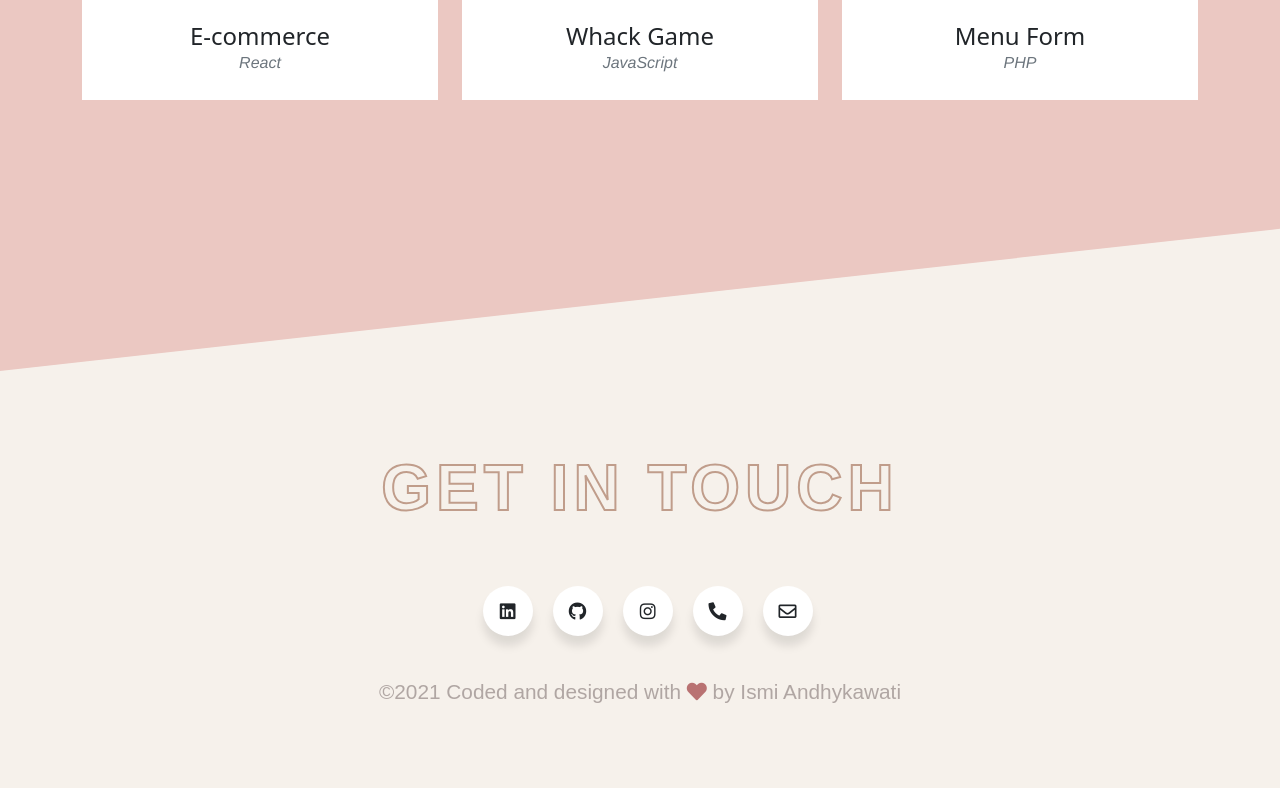
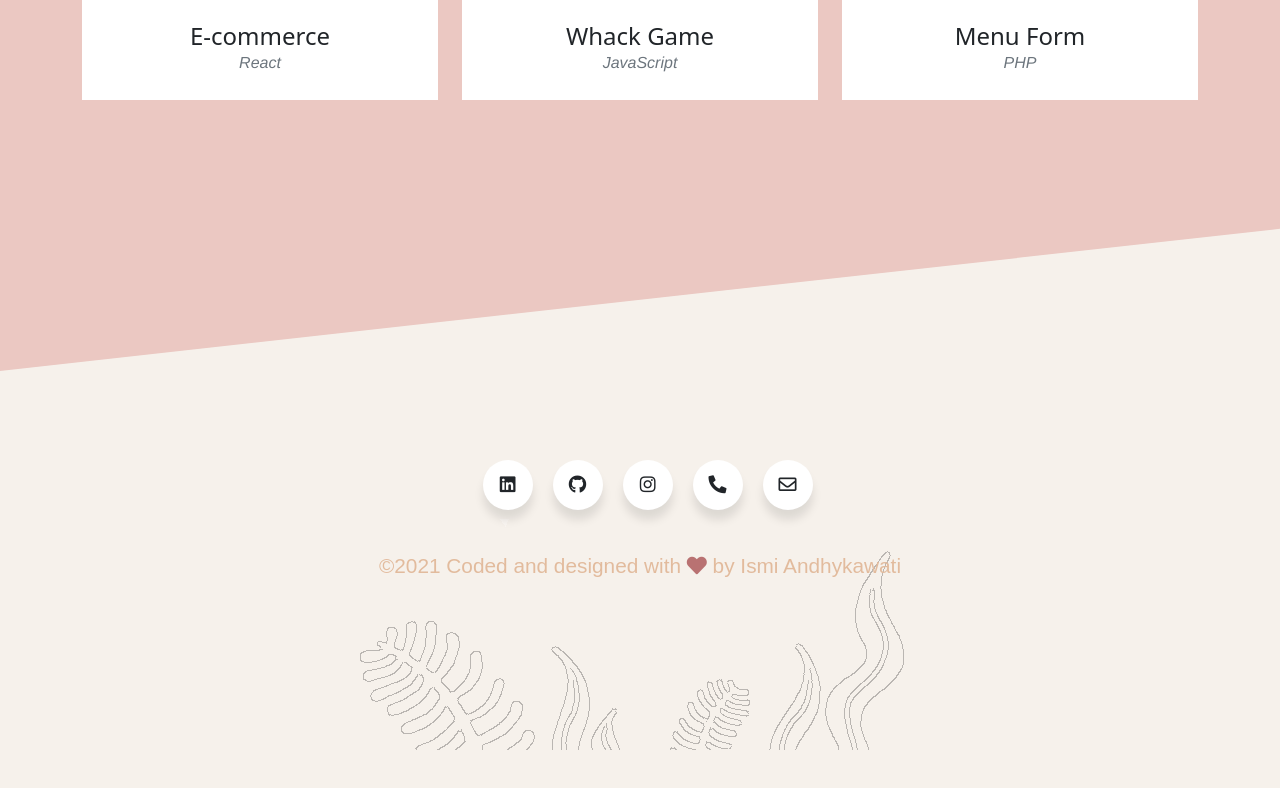
Before and after one commit to IsmiAndhyka18/MyPortfolio, a website: page index.html in a window 1280 px wide. Shown: the part 2418-3206 px from the top of the page. Drawn offline with nearby package versions, Linux system fonts and the light colour scheme.

Commit message:
chage the footer

```diff
--- a/index.html
+++ b/index.html
@@ -111,13 +111,13 @@
       </div>
   </section>
       <svg xmlns="http://www.w3.org/2000/svg" viewBox="0 0 1440 320"><path fill="#ebc8c2" fill-opacity="1" d="M0,288L1440,128L1440,0L0,0Z"></path></svg>
-      <div class="contact" id="contact">
-        <h1 class="headings">GET IN TOUCH</h1>
+<div class="contact" id="contact">
+
         <div class="socialmedia centering">
           <div class="wrapper">
             <div class="icon facebook">
               <div class="tooltip">linkedin</div>
-              <span><i class="fab fa-linkedin"></i></span>
+              <a href="www.linkedin.com/in/ismiandhykawati"></a><span><i class="fab fa-linkedin"></i></span>
             </div>
             <div class="icon github">
                 <div class="tooltip">Github</div>
@@ -139,7 +139,7 @@
            </div>
         <p class="coded">©2021 Coded and designed with <a class="fa fa-heart" style="font-size:20px;color:rgb(185, 114, 114);text-decoration:none;"></a> by Ismi Andhykawati</p>
         <a href="#home" class="fas fa-arrow-circle-up" id="arrow-up" style="font-size:50px;color:#be9c82;text-decoration:none;"></a>
-
+    </div>
 <!-- Modal 1 -->
 <div class="portfolio-modal modal fade" id="portfolioModal1" tabindex="-1" role="dialog" aria-hidden="true">
     <div class="modal-dialog">
--- a/style.css
+++ b/style.css
@@ -184,6 +184,7 @@ p {
   position: absolute;
   bottom: 200px;
   right: 250px;
+
 }
 .project-title {
   font-family: 'Poppins', sans-serif;
@@ -207,10 +208,17 @@ p {
 
 
 .contact {
+  margin-top: -100px;
   margin: 50px auto;
-  background:#f6f1eb;
+  background-color:#f6f1eb;
+  background-image: url(./assets/bg1.png);
+  background-repeat: no-repeat;
+  background-position:top;
   height: 300px;
+  width: 100%;
+
 }
+
 
 .centering {
   display: flex;
@@ -224,6 +232,7 @@ p {
   margin: auto;
   padding-top: 50px;
   margin-top: -20px;
+  color: #e2bb9d;
 }
 
 /* social media*/
```
Also changed, not shown: assets/bg1.png (added).
